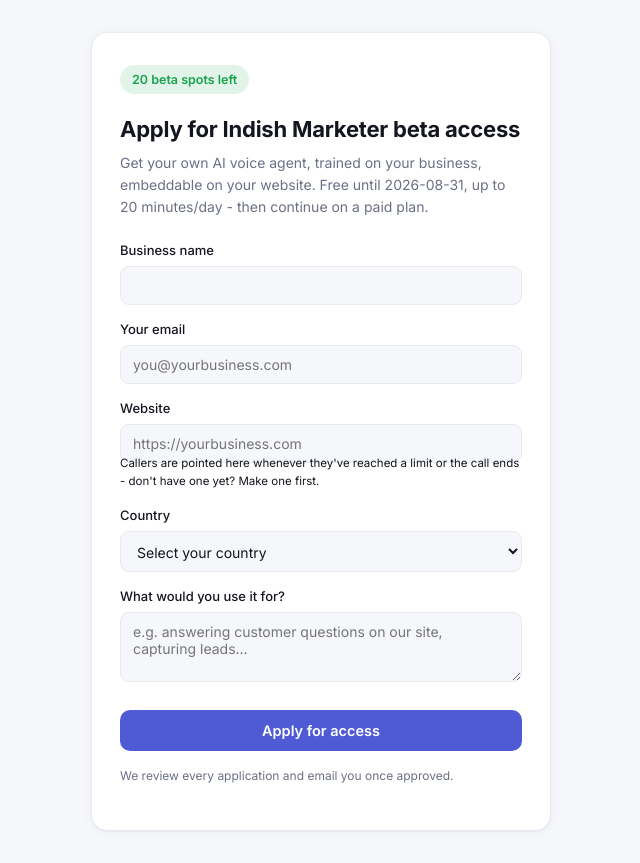
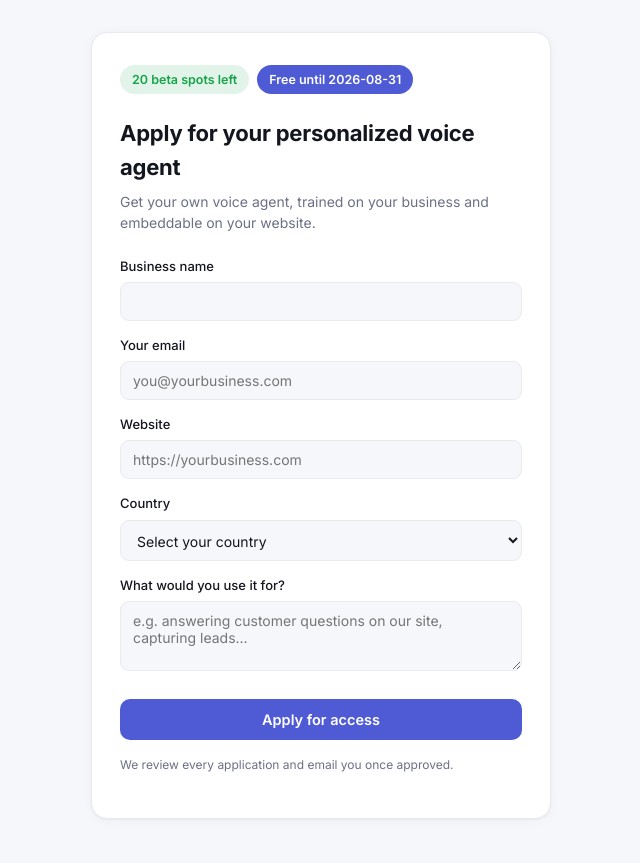
Before and after one commit to indishmarketer/voice-agent, a FastAPI app: page /apply in a window 1280 px wide. Shown: the whole page, without its empty margins (319-959 px from the left). After the commit the page ends 819 px from the top, so only its background shows below. Run offline with FastAPI, Linux system fonts and the light colour scheme; some libraries are stand-ins or nearby versions.

Commit message:
Give the /apply page its own fixed identity and friendlier copy
The apply page's headline was reading branding.get_branding()["brand_name"],
which follows whatever the owner later renames their live agent's brand to
via /admin/settings - a marketing/signup page silently relabeling itself
was not the intent. It now reads config.BRAND_NAME directly, which only
changes via a real deploy, verified by changing the live brand setting and
confirming /apply's title held while the actual call page's did not.

Rewrote the copy per direct feedback: headline no longer needs the brand
name at all ("Apply for your personalized voice agent"), the trial cutoff
moved to its own highlighted pill up top instead of buried in a paragraph,
the "20 minutes/day, then a paid plan" phrasing is gone entirely (read as
discouraging), and the hint line under the website field is gone.

Co-Authored-By: Claude Sonnet 5 <noreply@anthropic.com>

```diff
--- a/app/main.py
+++ b/app/main.py
@@ -1576,10 +1576,12 @@ async def apply_page(request: Request) -> Response:
         "apply.html",
         {
             "request": request,
-            "brand": branding.get_branding()["brand_name"],
+            # config.BRAND_NAME, not branding.get_branding() - the marketing
+            # page's own name should not silently follow whatever the owner
+            # later renames their live agent's brand_name setting to.
+            "brand": config.BRAND_NAME,
             "spots_left": spots_left,
             "trial_end": config.DEFAULT_TRIAL_END_DATE,
-            "daily_minutes": config.DEFAULT_TRIAL_DAILY_SECONDS // 60,
         },
     )
 
--- a/templates/apply.html
+++ b/templates/apply.html
@@ -80,18 +80,20 @@
 </head>
 <body>
     <div class="card">
-        {% if spots_left > 0 %}
-        <div class="pill">{{ spots_left }} beta spot{{ "s" if spots_left != 1 else "" }} left</div>
-        {% else %}
-        <div class="pill" style="background: var(--danger-bg); color: var(--danger);">Beta is full</div>
-        {% endif %}
+        <div style="display:flex;gap:8px;flex-wrap:wrap;margin-bottom:4px">
+            {% if spots_left > 0 %}
+            <div class="pill">{{ spots_left }} beta spot{{ "s" if spots_left != 1 else "" }} left</div>
+            {% else %}
+            <div class="pill" style="background: var(--danger-bg); color: var(--danger);">Beta is full</div>
+            {% endif %}
+            <div class="pill" style="background: var(--primary); color: #fff;">Free until {{ trial_end }}</div>
+        </div>
 
         <div id="form-view">
-            <h1>Apply for {{ brand }} beta access</h1>
+            <h1>Apply for your personalized voice agent</h1>
             <p class="lead">
-                Get your own AI voice agent, trained on your business, embeddable
-                on your website. Free until {{ trial_end }}, up to
-                {{ daily_minutes }} minutes/day - then continue on a paid plan.
+                Get your own voice agent, trained on your business and
+                embeddable on your website.
             </p>
 
             <form id="apply-form">
@@ -105,10 +107,6 @@
                 <label for="website">Website</label>
                 <input id="website" name="website" type="text" required maxlength="200"
                        placeholder="https://yourbusiness.com">
-                <p class="hint" style="margin:-8px 0 0;font-size:11.5px">
-                    Callers are pointed here whenever they've reached a limit or
-                    the call ends - don't have one yet? Make one first.
-                </p>
 
                 <label for="country">Country</label>
                 <select id="country" name="country" required>
```
